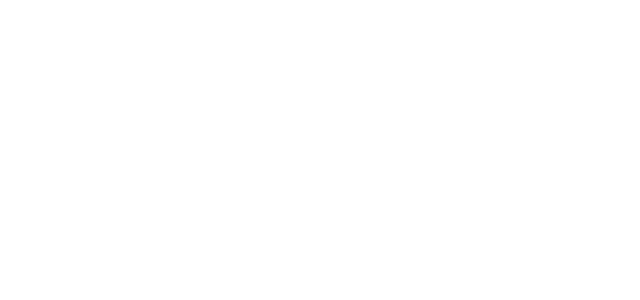
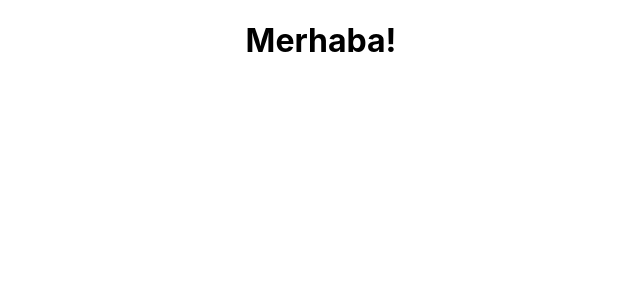
Before and after one commit to maziz-create/react-training, a React (Create React App) app: page / in a window 1280 px wide. Shown: the top 300 px of the page, without its empty margins (319-959 px from the left). Built offline with nearby package versions, Linux system fonts and the light colour scheme.

Commit message:
unnecessary change in App.js

```diff
--- a/src/App.js
+++ b/src/App.js
@@ -3,9 +3,10 @@
 
 function App() {
   return (
-    <>
-    </>
-  )
+    <div className="App">
+      <h1>Merhaba!</h1>
+    </div>
+  );
 }
 
 export default App;
```
